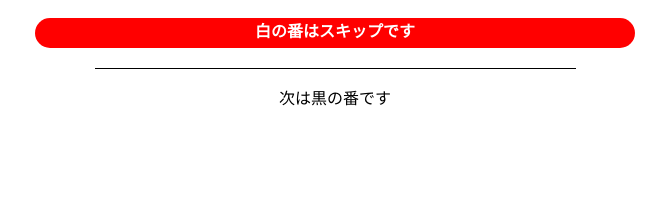
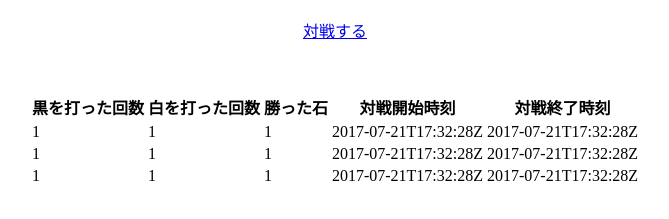
Before and after one commit to akasataikisiti/reversi-app, a website: page static/index.html in a window 1280 px wide. Shown: the part 57-276 px from the top of the page, without its empty margins (305-974 px from the left). Drawn offline with Linux system fonts and the light colour scheme; files that its build step writes are made by us from their sources; no server answers.

Commit message:
対戦履歴表示画面作成

```diff
--- /dev/null
+++ b/static/game/style.css
@@ -0,0 +1,51 @@
+body {
+  text-align: center;
+}
+
+.warning-message-area {
+  height: 30px;
+}
+
+.warning-message {
+  width: 600px;
+  height: 30px;
+  margin: 0 auto;
+  background-color: red;
+  color: white;
+  font-weight: bold;
+  border-radius: 15px;
+}
+
+.board {
+  width: 480px;
+  margin: 0 auto;
+  margin-top: 20px;
+  display: grid;
+  grid-template-columns: repeat(8, 60px);
+  border: solid;
+  border-width: 1px 0 0 1px;
+}
+
+.square {
+  width: 60px;
+  height: 60px;
+  border: solid;
+  border-width: 0 1px 1px 0;
+  display: flex;
+  justify-content: center;
+  align-items: center;
+}
+
+.stone {
+  width: 52px;
+  height: 52px;
+  border-radius: 50%;
+}
+
+.dark {
+  background-color: black;
+}
+
+.light {
+  border: 1px solid;
+}
--- a/static/index.html
+++ b/static/index.html
@@ -9,11 +9,41 @@
       <h1>リバーシで学ぶアプリケーション設計入門</h1>
     </header>
     <main>
-      <div class="warning=message-area">
-        <p id="warning-message" class="warning-message">白の番はスキップです</p>
-      </div>
-      <div id="board" class="board"></div>
-      <p id="next-disc-message">次は黒の番です</p>
+      <a href="/game/">対戦する</a>
+      <table>
+        <thead>
+        <tr>
+          <th>黒を打った回数</th>
+          <th>白を打った回数</th>
+          <th>勝った石</th>
+          <th>対戦開始時刻</th>
+          <th>対戦終了時刻</th>
+        </tr>
+        </thead>
+        <tbody>
+          <tr>
+            <td>1</td>
+            <td>1</td>
+            <td>1</td>
+            <td>2017-07-21T17:32:28Z</td>
+            <td>2017-07-21T17:32:28Z</td>
+          </tr>
+          <tr>
+            <td>1</td>
+            <td>1</td>
+            <td>1</td>
+            <td>2017-07-21T17:32:28Z</td>
+            <td>2017-07-21T17:32:28Z</td>
+          </tr>
+          <tr>
+            <td>1</td>
+            <td>1</td>
+            <td>1</td>
+            <td>2017-07-21T17:32:28Z</td>
+            <td>2017-07-21T17:32:28Z</td>
+          </tr>
+        </tbody>
+      </table>
     </main>
     <script src="main.js"> </script>
   </body>
--- a/static/style.css
+++ b/static/style.css
@@ -2,50 +2,7 @@ body {
   text-align: center;
 }
 
-.warning-message-area {
-  height: 30px;
+table {
+  padding-top: 50px;
+  margin: 0 auto;
 }
-
-.warning-message {
-  width: 600px;
-  height: 30px;
-  margin: 0 auto;
-  background-color: red;
-  color: white;
-  font-weight: bold;
-  border-radius: 15px;
-}
-
-.board {
-  width: 480px;
-  margin: 0 auto;
-  margin-top: 20px;
-  display: grid;
-  grid-template-columns: repeat(8, 60px);
-  border: solid;
-  border-width: 1px 0 0 1px;
-}
-
-.square {
-  width: 60px;
-  height: 60px;
-  border: solid;
-  border-width: 0 1px 1px 0;
-  display: flex;
-  justify-content: center;
-  align-items: center;
-}
-
-.stone {
-  width: 52px;
-  height: 52px;
-  border-radius: 50%;
-}
-
-.dark {
-  background-color: black;
-}
-
-.light {
-  border: 1px solid;
-}
```
Also changed, not shown: static/game/index.html (added, +20 -0 lines), static/game/main.js (renamed from static/main.js).
